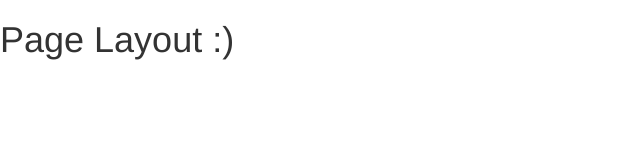
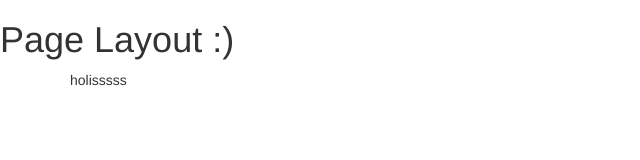
Before and after one commit to elco45/elco45.github.io, a plain HTML site: page index.html in a window 1280 px wide. Shown: the full height of the page, 0-640 px from the left. Drawn offline with nearby package versions, Linux system fonts and the light colour scheme.

Commit message:
trying round 2

```diff
--- a/index.html
+++ b/index.html
@@ -8,7 +8,7 @@
   	<body >
     	<h1>Page Layout :)</h1>
     	<div class="container" >
-
+      		holisssss
     	</div>
   	</body>
   	<script src="https://ajax.googleapis.com/ajax/libs/jquery/1.12.4/jquery.min.js"></script>
```
